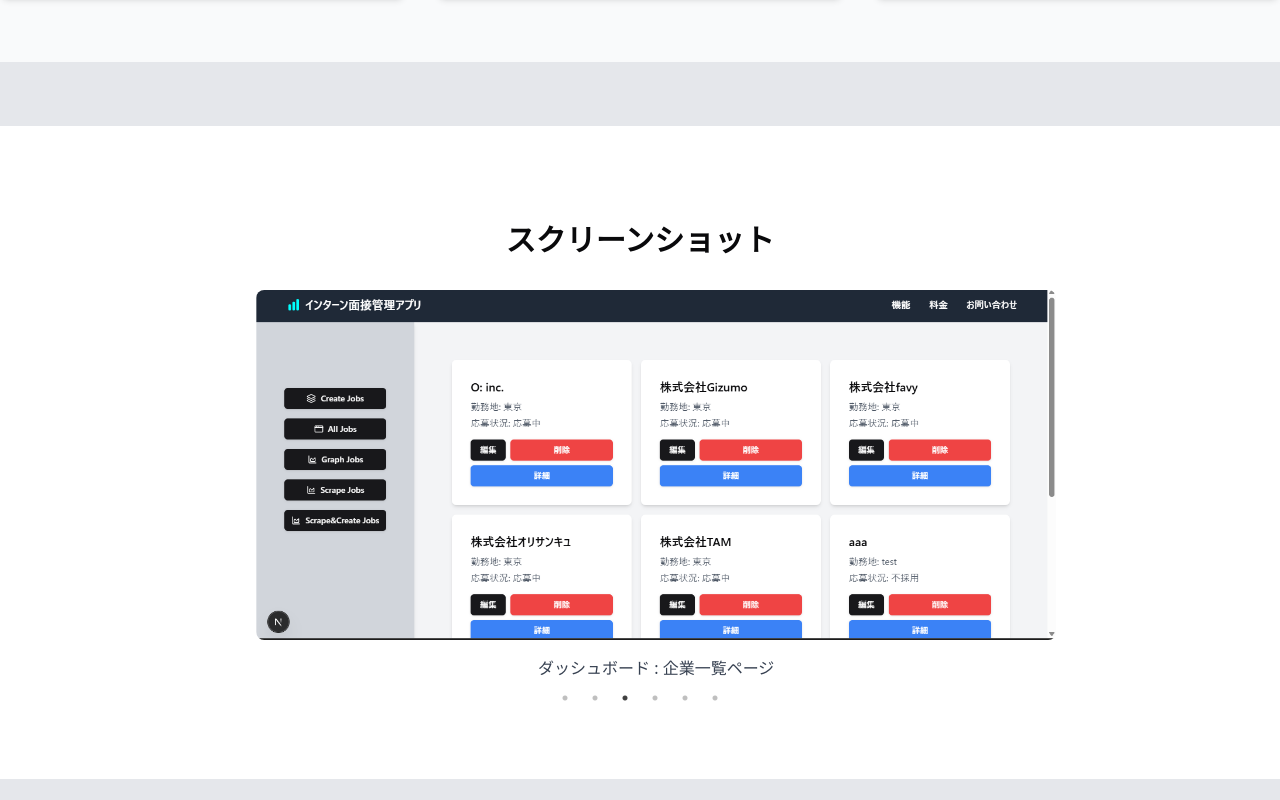
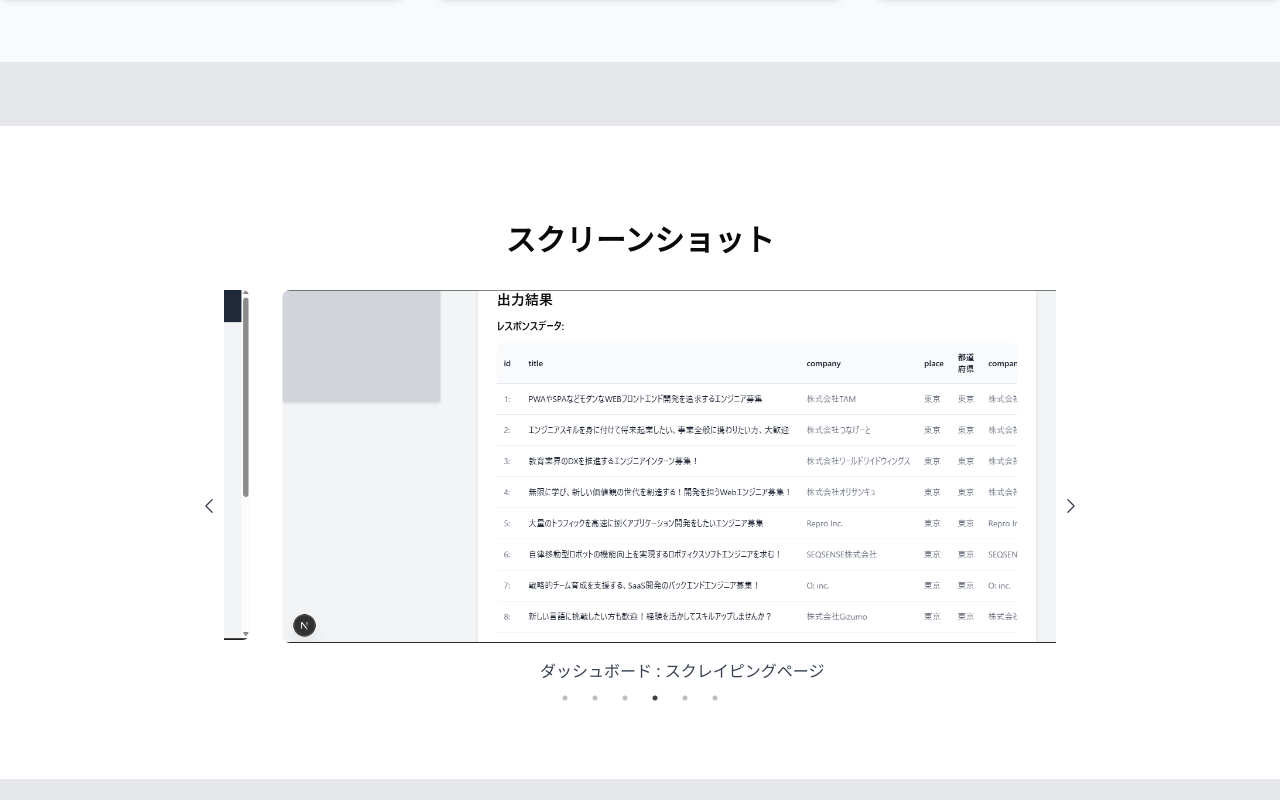
Before and after one commit to ajdjaiuoapooiad/next-port5-frontend-pageRouter, a Next.js app: page / in a window 1280 px wide. Shown: the part 1320-2120 px from the top of the page. Built offline with nearby package versions, Linux system fonts and the light colour scheme.

Commit message:
スクリーン修正

```diff
--- a/src/pages/index.tsx
+++ b/src/pages/index.tsx
@@ -5,7 +5,7 @@
 import Pricing from '@/components/Pricing';
 import Head from 'next/head';
 import Image from 'next/image';
-import React, { useState } from 'react';
+import React, { useState, useRef, useEffect } from 'react';
 import Slider from 'react-slick';
 import 'slick-carousel/slick/slick.css';
 import 'slick-carousel/slick/slick-theme.css';
@@ -20,6 +20,7 @@
 const HomePage = () => {
   const [selectedImage, setSelectedImage] = useState<Screenshot | null>(null);
   const [isSidebarOpen, setIsSidebarOpen] = useState(false);
+  const sliderRef = useRef<Slider>(null);
 
   const toggleSidebar = () => {
     setIsSidebarOpen(!isSidebarOpen);
@@ -32,7 +33,9 @@
     slidesToShow: 1,
     slidesToScroll: 1,
     autoplay: true,
-    autoplaySpeed: 3000,
+    autoplaySpeed: 2000,
+    nextArrow: <CustomNextArrow />,
+    prevArrow: <CustomPrevArrow />,
   };
 
   const screenshots: Screenshot[] = [
@@ -76,6 +79,46 @@
     setSelectedImage(null);
   };
 
+  const goToNext = () => {
+    sliderRef.current?.slickNext();
+  };
+
+  const goToPrev = () => {
+    sliderRef.current?.slickPrev();
+  };
+
+  // カスタムの Next ボタンコンポーネント
+  function CustomNextArrow(props: any) {
+    const { className, style, onClick } = props;
+    return (
+      <div
+        className={`${className} absolute top-1/2 -translate-y-1/2 right-4 z-10 cursor-pointer bg-gray-300 bg-opacity-50 rounded-full w-8 h-8 flex items-center justify-center`}
+        style={{ ...style, display: 'block' }}
+        onClick={onClick}
+      >
+        <svg xmlns="http://www.w3.org/2000/svg" fill="none" viewBox="0 0 24 24" strokeWidth={1.5} stroke="currentColor" className="w-5 h-5 text-gray-700">
+          <path strokeLinecap="round" strokeLinejoin="round" d="M8.25 4.5l7.5 7.5-7.5 7.5" />
+        </svg>
+      </div>
+    );
+  }
+
+  // カスタムの Previous ボタンコンポーネント
+  function CustomPrevArrow(props: any) {
+    const { className, style, onClick } = props;
+    return (
+      <div
+        className={`${className} absolute top-1/2 -translate-y-1/2 left-4 z-10 cursor-pointer bg-gray-300 bg-opacity-50 rounded-full w-8 h-8 flex items-center justify-center`}
+        style={{ ...style, display: 'block' }}
+        onClick={onClick}
+      >
+        <svg xmlns="http://www.w3.org/2000/svg" fill="none" viewBox="0 0 24 24" strokeWidth={1.5} stroke="currentColor" className="w-5 h-5 text-gray-700">
+          <path strokeLinecap="round" strokeLinejoin="round" d="M15.75 19.5L8.25 12l7.5-7.5" />
+        </svg>
+      </div>
+    );
+  }
+
   return (
     <div className="bg-gray-100">
       <Navbar />
@@ -109,10 +152,10 @@
         </section>
 
         {/* スクリーンショットセクション */}
-        <section className="bg-white py-24 px-0 md:px-56">
+        <section className="bg-white py-24 px-0 md:px-56 relative">
           <div className="container mx-auto">
             <h2 className="text-3xl font-bold text-center mb-8">スクリーンショット</h2>
-            <Slider {...settings}>
+            <Slider {...settings} ref={sliderRef}>
               {screenshots.map((screenshot, index) => (
                 <div key={index} className="px-4">
                   <div className="mb-4">
@@ -128,6 +171,21 @@
               ))}
             </Slider>
           </div>
+          {/* 前後のボタン */}
+          {/* <div className="absolute top-1/2 -translate-y-1/2 left-4 z-10">
+            <button onClick={goToPrev} className="bg-gray-300 bg-opacity-50 rounded-full w-8 h-8 flex items-center justify-center">
+              <svg xmlns="http://www.w3.org/2000/svg" fill="none" viewBox="0 0 24 24" strokeWidth={1.5} stroke="currentColor" className="w-5 h-5 text-gray-700">
+                <path strokeLinecap="round" strokeLinejoin="round" d="M15.75 19.5L8.25 12l7.5-7.5" />
+              </svg>
+            </button>
+          </div>
+          <div className="absolute top-1/2 -translate-y-1/2 right-4 z-10">
+            <button onClick={goToNext} className="bg-gray-300 bg-opacity-50 rounded-full w-8 h-8 flex items-center justify-center">
+              <svg xmlns="http://www.w3.org/2000/svg" fill="none" viewBox="0 0 24 24" strokeWidth={1.5} stroke="currentColor" className="w-5 h-5 text-gray-700">
+                <path strokeLinecap="round" strokeLinejoin="round" d="M8.25 4.5l7.5 7.5-7.5 7.5" />
+              </svg>
+            </button>
+          </div> */}
         </section>
 
         {/* 画像拡大モーダル */}
```
Lines whose indentation alone changed are shown as unchanged.
